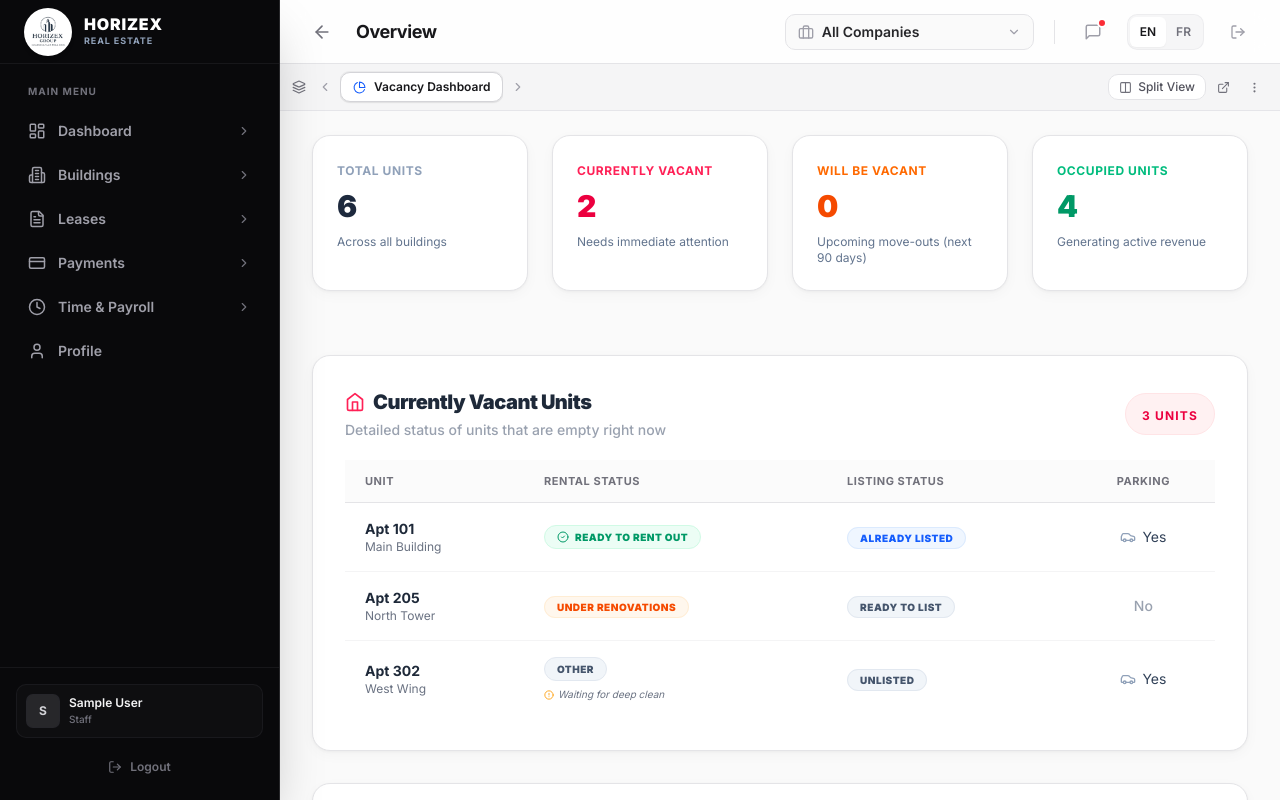
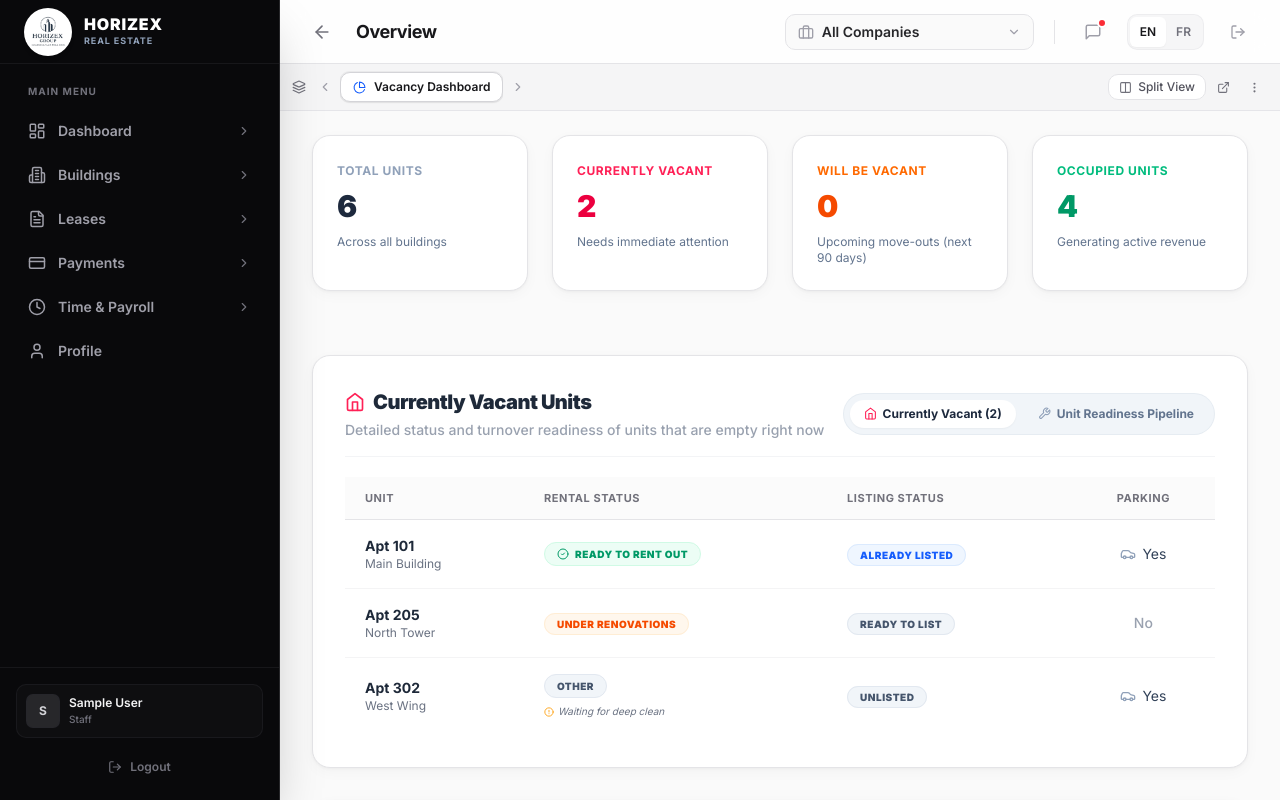
Before and after one commit to Saif-Siddiqui16/horizex_property, a React (Vite) app: page /vacancy in a window 1280 px wide. Shown: the top 800 px of the page. Built offline with nearby package versions, Linux system fonts and the light colour scheme; sample sign-in values are in the browser's storage.

Commit message:
unit readiness

```diff
--- a/src/App.jsx
+++ b/src/App.jsx
@@ -145,7 +145,7 @@ function App() {
           <Route path="/units/:id" element={<UnitDetail />} />
           <Route path="/units/:id/bedrooms" element={<BedroomSetup />} />
           <Route path="/units/:id/switch-mode" element={<RentalModeSwitch />} />
-          <Route path="/unit-readiness" element={<UnitReadiness />} />
+          <Route path="/unit-readiness" element={<VacancyDashboard defaultTab="readiness" />} />
 
           {/* TENANTS */}
           <Route path="/tenants" element={<Tenants />} />
--- a/src/layouts/Sidebar.jsx
+++ b/src/layouts/Sidebar.jsx
@@ -52,8 +52,7 @@ const NAV_ITEMS = [
     path: "/properties/buildings",
     children: [
       { label: "Buildings List", tKey: "sidebar.buildings", path: "/properties/buildings" },
-      { label: "Units", tKey: "sidebar.units", path: "/units" },
-      { label: "Unit Readiness", path: "/unit-readiness" }
+      { label: "Units", tKey: "sidebar.units", path: "/units" }
     ]
   },
   {
--- a/src/pages/VacancyDashboard.jsx
+++ b/src/pages/VacancyDashboard.jsx
@@ -4,11 +4,29 @@ import { Card } from '../components/Card';
 
 import { useState, useEffect } from 'react';
 import api from '../api/client';
-import { Calendar, Home, Building2, AlertCircle, Car, CheckCircle2 } from 'lucide-react';
+import { Calendar, Home, Building2, AlertCircle, Car, CheckCircle2, Wrench } from 'lucide-react';
+import { useSearchParams } from 'react-router-dom';
+import UnitReadiness from './UnitReadiness';
 
 
+export const VacancyDashboard = ({ defaultTab = 'vacant' }) => {
+  const [searchParams, setSearchParams] = useSearchParams();
+  const urlTab = searchParams.get('tab');
+  const [vacantView, setVacantView] = useState(urlTab === 'readiness' ? 'readiness' : (defaultTab === 'readiness' ? 'readiness' : 'vacant'));
 
-export const VacancyDashboard = () => {
+  useEffect(() => {
+    if (urlTab === 'readiness') setVacantView('readiness');
+  }, [urlTab]);
+
+  const handleViewChange = (mode) => {
+    setVacantView(mode);
+    if (mode === 'readiness') {
+      setSearchParams({ tab: 'readiness' });
+    } else {
+      searchParams.delete('tab');
+      setSearchParams(searchParams);
+    }
+  };
 const [__forceUpdate, __setForceUpdate] = useState(0);
   useEffect(() => {
     const handleUpdate = () => __setForceUpdate(p => p + 1);
@@ -109,21 +127,50 @@ const [__forceUpdate, __setForceUpdate] = useState(0);
             {/* CURRENT VACANCIES TABLE (FRONTEND MOCK) */}
             <section className="mt-8">
               <div className="saas-table-container p-5 md:p-8">
-                <div className="flex items-center justify-between mb-5">
+                <div className="flex flex-wrap items-center justify-between gap-4 mb-5 border-b border-gray-100 pb-4">
                   <div>
                     <h3 className="text-xl font-black text-gray-800 tracking-tight flex items-center gap-2">
                       <Home size={20} className="text-rose-500" /> Currently Vacant Units
                     </h3>
-                    <p className="text-sm text-gray-400 font-medium mt-1">Detailed status of units that are empty right now</p>
+                    <p className="text-sm text-gray-400 font-medium mt-1">Detailed status and turnover readiness of units that are empty right now</p>
                   </div>
-                  <div className="px-4 py-2 bg-rose-50 rounded-full border border-rose-100">
-                    <span className="text-xs font-bold text-rose-600 uppercase tracking-widest">
-                      3 Units
-                    </span>
+
+                  {/* View Switcher: Vacant List vs Unit Readiness Pipeline */}
+                  <div className="flex items-center gap-2 bg-slate-100 p-1.5 rounded-2xl border border-slate-200/70">
+                    <button
+                      type="button"
+                      onClick={() => handleViewChange('vacant')}
+                      className={`flex items-center gap-1.5 px-3.5 py-1.5 rounded-xl text-xs font-bold transition-all cursor-pointer ${
+                        vacantView === 'vacant'
+                          ? 'bg-white text-slate-800 shadow-sm'
+                          : 'text-slate-500 hover:text-slate-800 bg-transparent border-none'
+                      }`}
+                    >
+                      <Home size={13} className={vacantView === 'vacant' ? 'text-rose-500' : 'text-slate-400'} />
+                      <span>Currently Vacant ({stats.vacant || 3})</span>
+                    </button>
+
+                    <button
+                      type="button"
+                      onClick={() => handleViewChange('readiness')}
+                      className={`flex items-center gap-1.5 px-3.5 py-1.5 rounded-xl text-xs font-bold transition-all cursor-pointer ${
+                        vacantView === 'readiness'
+                          ? 'bg-zinc-900 text-white shadow-sm'
+                          : 'text-slate-500 hover:text-slate-800 bg-transparent border-none'
+                      }`}
+                    >
+                      <Wrench size={13} className={vacantView === 'readiness' ? 'text-white' : 'text-slate-400'} />
+                      <span>Unit Readiness Pipeline</span>
+                    </button>
                   </div>
                 </div>
 
-                <div className="overflow-x-auto">
+                {vacantView === 'readiness' ? (
+                  <div className="mt-2">
+                    <UnitReadiness />
+                  </div>
+                ) : (
+                  <div className="overflow-x-auto">
                   <table className="saas-table">
                     <thead>
                       <tr className="border-b border-gray-100">
@@ -212,6 +259,7 @@ const [__forceUpdate, __setForceUpdate] = useState(0);
                     </tbody>
                   </table>
                 </div>
+                )}
               </div>
             </section>
 
```
